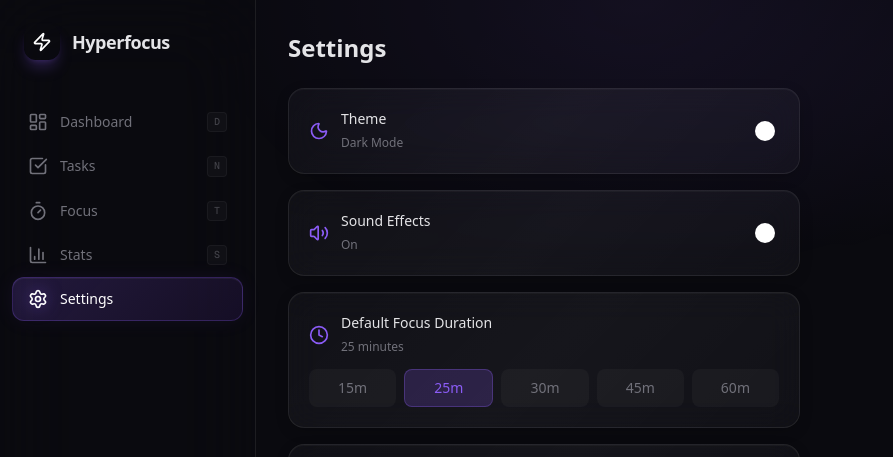
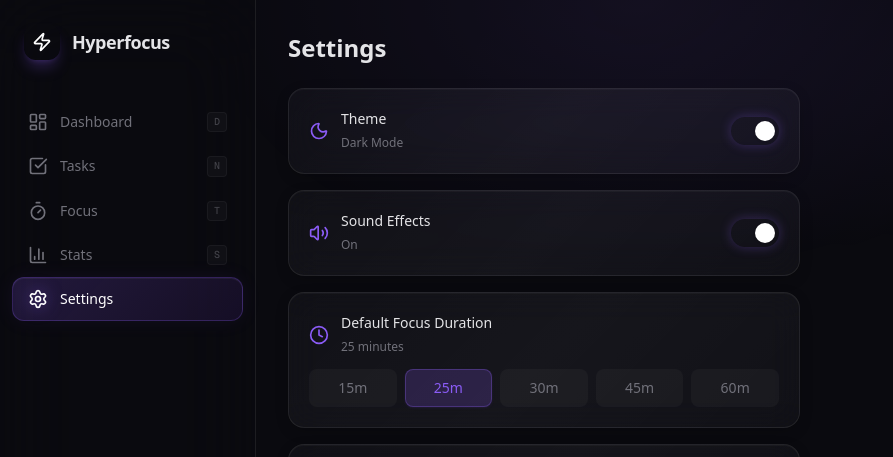
Before and after one commit to deusalter/hyperfocus, a Next.js app: page /settings in a window 1280 px wide. Shown: the top 457 px of the page, without its empty margins (0-893 px from the left). Built offline with nearby package versions, Linux system fonts and the light colour scheme.

Commit message:
style: add gradient toggle switches, improved modal transitions, and enhanced celebration particles

```diff
--- a/src/app/settings/page.tsx
+++ b/src/app/settings/page.tsx
@@ -71,13 +71,16 @@ export default function SettingsPage() {
             <motion.button
               whileTap={{ scale: 0.95 }}
               onClick={toggleTheme}
-              className="w-12 h-7 rounded-full relative transition-colors duration-300"
+              className="w-12 h-7 rounded-full relative transition-all duration-300"
               style={{
-                backgroundColor: settings.theme === 'dark' ? 'var(--color-accent)' : 'var(--color-border)',
+                background: settings.theme === 'dark'
+                  ? 'linear-gradient(135deg, var(--color-accent-light), var(--color-accent-dark))'
+                  : 'var(--color-border)',
+                boxShadow: settings.theme === 'dark' ? '0 0 12px rgba(139, 92, 246, 0.3)' : 'none',
               }}
             >
               <motion.div
-                className="w-5 h-5 rounded-full bg-white absolute top-1"
+                className="w-5 h-5 rounded-full bg-white absolute top-1 shadow-sm"
                 animate={{ x: settings.theme === 'dark' ? 24 : 4 }}
                 transition={{ type: 'spring', stiffness: 500, damping: 30 }}
               />
@@ -107,13 +110,16 @@ export default function SettingsPage() {
             <motion.button
               whileTap={{ scale: 0.95 }}
               onClick={toggleSound}
-              className="w-12 h-7 rounded-full relative transition-colors duration-300"
+              className="w-12 h-7 rounded-full relative transition-all duration-300"
               style={{
-                backgroundColor: settings.soundEnabled ? 'var(--color-accent)' : 'var(--color-border)',
+                background: settings.soundEnabled
+                  ? 'linear-gradient(135deg, var(--color-accent-light), var(--color-accent-dark))'
+                  : 'var(--color-border)',
+                boxShadow: settings.soundEnabled ? '0 0 12px rgba(139, 92, 246, 0.3)' : 'none',
               }}
             >
               <motion.div
-                className="w-5 h-5 rounded-full bg-white absolute top-1"
+                className="w-5 h-5 rounded-full bg-white absolute top-1 shadow-sm"
                 animate={{ x: settings.soundEnabled ? 24 : 4 }}
                 transition={{ type: 'spring', stiffness: 500, damping: 30 }}
               />
@@ -140,10 +146,10 @@ export default function SettingsPage() {
               <button
                 key={mins}
                 onClick={() => setFocusDuration(mins)}
-                className={`flex-1 py-2 text-sm rounded-lg transition-colors ${
+                className={`flex-1 py-2 text-sm font-medium rounded-lg transition-all duration-200 ${
                   settings.defaultFocusDuration === mins
-                    ? 'bg-accent/20 text-accent border border-accent/30'
-                    : 'bg-surface text-muted hover:text-foreground'
+                    ? 'bg-accent/20 text-accent border border-accent/30 shadow-sm shadow-accent/10'
+                    : 'bg-surface text-muted hover:text-foreground hover:bg-surface-hover border border-transparent'
                 }`}
               >
                 {mins}m
@@ -185,13 +191,16 @@ export default function SettingsPage() {
             initial={{ opacity: 0 }}
             animate={{ opacity: 1 }}
             exit={{ opacity: 0 }}
-            className="fixed inset-0 z-50 flex items-center justify-center p-4 bg-background/80 backdrop-blur-sm"
+            className="fixed inset-0 z-50 flex items-center justify-center p-4 bg-background/80 backdrop-blur-md"
+            onClick={() => setShowResetConfirm(false)}
           >
             <motion.div
-              initial={{ scale: 0.95 }}
-              animate={{ scale: 1 }}
-              exit={{ scale: 0.95 }}
-              className="glass w-full max-w-sm p-6 text-center"
+              initial={{ scale: 0.95, opacity: 0 }}
+              animate={{ scale: 1, opacity: 1 }}
+              exit={{ scale: 0.95, opacity: 0 }}
+              transition={{ type: 'spring', stiffness: 400, damping: 30 }}
+              className="glass w-full max-w-sm p-6 text-center shadow-2xl"
+              onClick={(e) => e.stopPropagation()}
             >
               <AlertTriangle className="w-10 h-10 text-warning mx-auto mb-3" />
               <h3 className="text-lg font-semibold mb-2">Are you sure?</h3>
--- a/src/components/focus/SessionComplete.tsx
+++ b/src/components/focus/SessionComplete.tsx
@@ -16,18 +16,26 @@ export default function SessionComplete({ isBreak, onStartBreak, onReset, onNewS
     <motion.div
       initial={{ opacity: 0, scale: 0.9 }}
       animate={{ opacity: 1, scale: 1 }}
-      className="text-center py-8"
+      className="text-center py-8 relative"
     >
       <motion.div
         initial={{ scale: 0 }}
         animate={{ scale: [0, 1.2, 1] }}
         transition={{ duration: 0.5, delay: 0.1 }}
-        className="w-20 h-20 rounded-full bg-accent/20 flex items-center justify-center mx-auto mb-4"
+        className="w-20 h-20 rounded-full flex items-center justify-center mx-auto mb-4"
+        style={{
+          background: isBreak
+            ? 'linear-gradient(135deg, rgba(34, 197, 94, 0.2), rgba(34, 197, 94, 0.08))'
+            : 'linear-gradient(135deg, rgba(167, 139, 250, 0.25), rgba(124, 58, 237, 0.1))',
+          boxShadow: isBreak
+            ? '0 0 30px rgba(34, 197, 94, 0.15)'
+            : '0 0 30px rgba(139, 92, 246, 0.2)',
+        }}
       >
         {isBreak ? (
-          <Coffee className="w-10 h-10 text-success" />
+          <Coffee className="w-10 h-10 text-success drop-shadow-[0_0_8px_rgba(34,197,94,0.4)]" />
         ) : (
-          <PartyPopper className="w-10 h-10 text-accent" />
+          <PartyPopper className="w-10 h-10 text-accent drop-shadow-[0_0_8px_rgba(139,92,246,0.4)]" />
         )}
       </motion.div>
 
@@ -72,7 +80,7 @@ export default function SessionComplete({ isBreak, onStartBreak, onReset, onNewS
       {/* Celebration particles */}
       {!isBreak && (
         <div className="absolute inset-0 pointer-events-none overflow-hidden">
-          {Array.from({ length: 12 }).map((_, i) => (
+          {Array.from({ length: 16 }).map((_, i) => (
             <motion.div
               key={i}
               initial={{
@@ -81,19 +89,23 @@ export default function SessionComplete({ isBreak, onStartBreak, onReset, onNewS
                 scale: 0,
               }}
               animate={{
-                x: `${20 + Math.random() * 60}%`,
-                y: `${10 + Math.random() * 80}%`,
-                scale: [0, 1, 0],
+                x: `${15 + Math.random() * 70}%`,
+                y: `${5 + Math.random() * 90}%`,
+                scale: [0, 1.2, 0],
                 opacity: [0, 1, 0],
+                rotate: [0, Math.random() * 360],
               }}
               transition={{
-                duration: 1.5,
-                delay: 0.1 + i * 0.08,
+                duration: 2,
+                delay: 0.1 + i * 0.06,
                 ease: 'easeOut',
               }}
-              className="absolute w-2 h-2 rounded-full"
+              className="absolute rounded-full"
               style={{
-                backgroundColor: ['#8b5cf6', '#22c55e', '#f59e0b', '#ef4444', '#22d3ee'][i % 5],
+                width: `${4 + Math.random() * 4}px`,
+                height: `${4 + Math.random() * 4}px`,
+                backgroundColor: ['#8b5cf6', '#22c55e', '#f59e0b', '#ef4444', '#22d3ee', '#a78bfa'][i % 6],
+                boxShadow: `0 0 6px ${['#8b5cf6', '#22c55e', '#f59e0b', '#ef4444', '#22d3ee', '#a78bfa'][i % 6]}66`,
               }}
             />
           ))}
```
